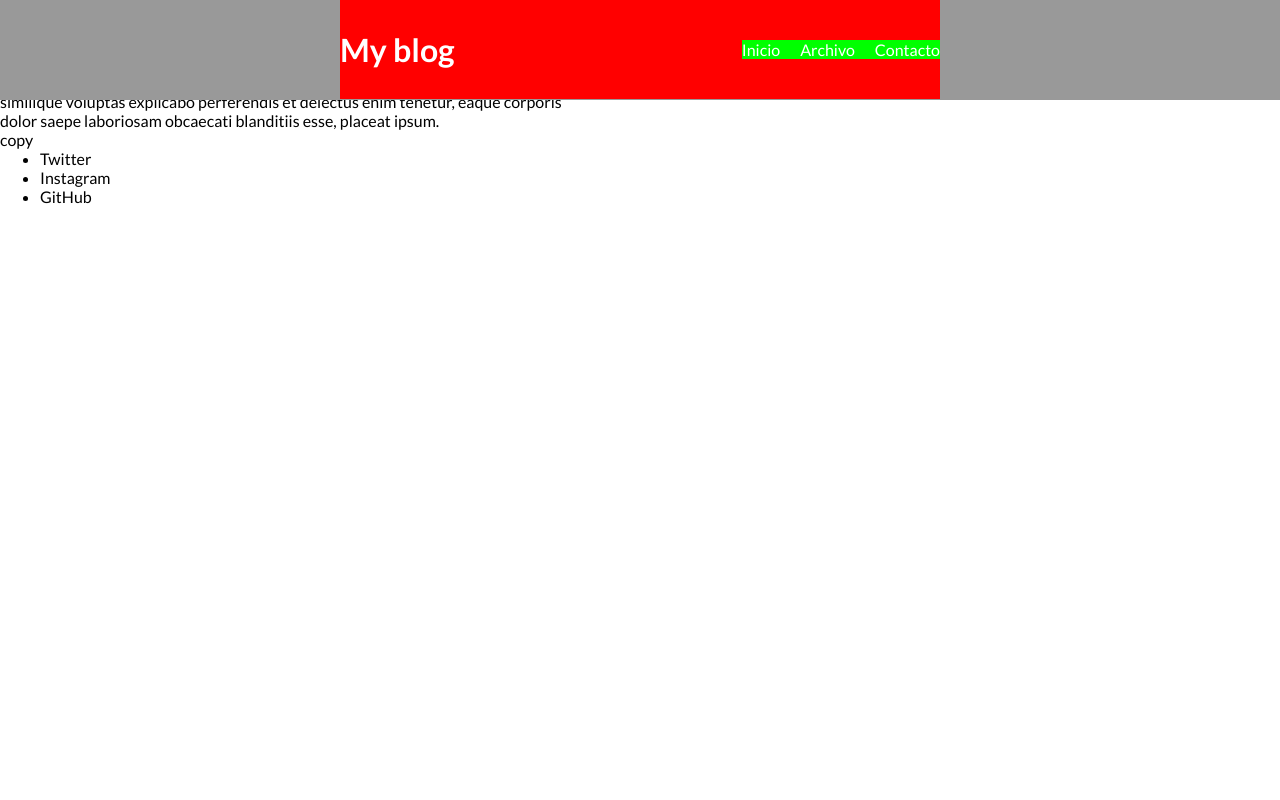
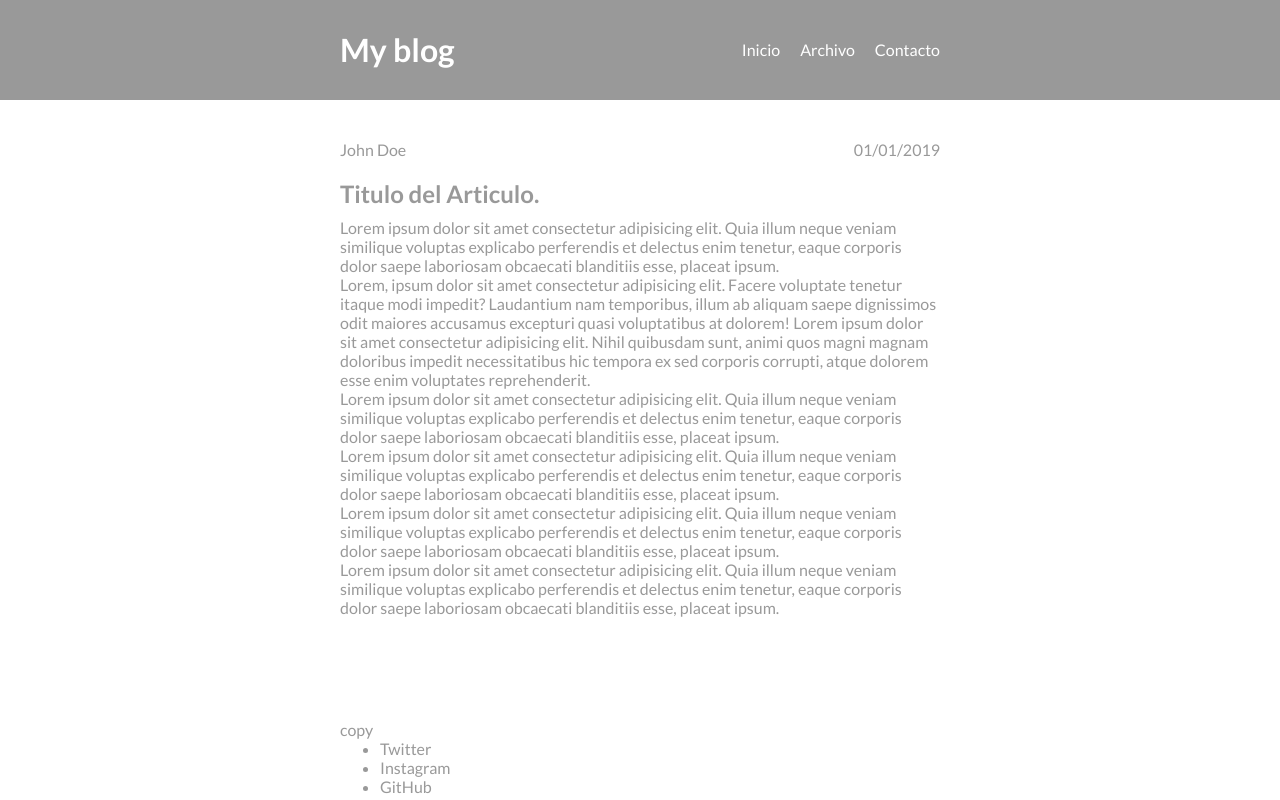
Before and after one commit to EvaMarco/Adalab_Flexbox_Blog-Example, a plain HTML site: page index.html in a window 1280 px wide. Drawn offline with Linux system fonts and the light colour scheme.

Commit message:
main styles ready

```diff
--- a/Style/style.css
+++ b/Style/style.css
@@ -1,50 +1,84 @@
-*{
-    margin:0;
-
+* {
+  margin: 0;
 }
-.page{
-    font-family:  'Lato', sans-serif;
+.page {
+  font-family: "Lato", sans-serif;
   font-size: 16px;
+  color: #999999;
 }
-.container{
+.container {
   max-width: 600px;
-
+  margin: 0 auto;
 }
 
-.header__page{
-    position:fixed;
-    top:0;
-    left:0;
+/*HEADER CSS*/
+
+.header__page {
+  position: fixed;
+  top: 0;
+  left: 0;
   width: 100vw;
   height: 100px;
-    color:#fff;
+  color: #fff;
   background-color: #999999;
   text-align: center;
+  z-index: 1;
+  margin-bottom: 20px;
 }
-.header__page .container{
-    display:flex;
-    background-color: red;
+.header__page .container {
+  display: flex;
   margin: auto;
   align-items: center;
   justify-content: space-between;
 }
-.header__title{
-    width:50vw;
+.header__title {
+  width: 50vw;
   text-align: left;
-    margin:30px 0;
+  margin: 30px 0;
 }
-.page__nav{
-    width:50vw;
+.page__nav {
+  width: 50vw;
 }
-.nav__menu{
-    background-color: lime;
+.nav__menu {
   list-style: none;
   padding: 0;
   display: flex;
 }
-.menu__item{
+.menu__item {
   margin-right: 20px;
 }
-.menu__item:last-child{
+.menu__item:last-child {
   margin-right: 0;
 }
+.menu__link {
+  text-decoration: none;
+  color: #fff;
+}
+
+/* MAIN CSS */
+
+.anchor {
+  height: 120px;
+  width: 100vw;
+  position: relative;
+  top: 0px;
+  left: 0;
+}
+.main__page {
+  text-align: center;
+  position: relative;
+  height: 90vh;
+}
+.page__article {
+  margin: auto;
+  text-align: left;
+}
+
+.article__header {
+  display: flex;
+  justify-content: space-between;
+  margin: 20px 0;
+}
+.article__title {
+  margin: 10px 0;
+}
--- a/index.html
+++ b/index.html
@@ -1,12 +1,15 @@
 <!DOCTYPE html>
 <html lang="es">
   <head>
-    <meta charset="UTF-8">
-    <meta name="viewport" content="width=device-width, initial-scale=1.0">
-    <meta http-equiv="X-UA-Compatible" content="ie=edge">
+    <meta charset="UTF-8" />
+    <meta name="viewport" content="width=device-width, initial-scale=1.0" />
+    <meta http-equiv="X-UA-Compatible" content="ie=edge" />
     <title>Ejercicio 8 Tema 4</title>
-    <link href="https://fonts.googleapis.com/css?family=Lato:400,700&display=swap" rel="stylesheet">
-    <link rel="stylesheet" href="Style/style.css">
+    <link
+      href="https://fonts.googleapis.com/css?family=Lato:400,700&display=swap"
+      rel="stylesheet"
+    />
+    <link rel="stylesheet" href="Style/style.css" />
   </head>
   <body class="page">
     <header class="header__page">
@@ -14,32 +17,76 @@
         <h1 class="header__title">My blog</h1>
         <nav class="page__navigator">
           <ul class="nav__menu">
-                    <li class="menu__item">Inicio</li>
-                    <li class="menu__item">Archivo</li>
-                    <li class="menu__item">Contacto</li>
+            <li class="menu__item">
+              <a class="menu__link" href="#Inicio">Inicio</a>
+            </li>
+            <li class="menu__item">
+              <a class="menu__link" href="#Archivo">Archivo</a>
+            </li>
+            <li class="menu__item">
+              <a class="menu__link" href="#Contacto">Contacto</a>
+            </li>
           </ul>
         </nav>
       </div>
     </header>
     <main class="main__page">
+      <div class="anchor"></div>
       <div class="container">
-            <article>
+        <article class="page__article">
+          <div class="article__header">
+            <p class="author__title">John Doe</p>
+            <p class="date">01/01/2019</p>
+          </div>
           <h2 class="article__title">Titulo del Articulo.</h2>
-                <h3 class="author__title">John Doe</h3>
-                <h3 class="date">01/01/2019</h3>
           <p class="text">
-                    Lorem ipsum dolor sit amet consectetur adipisicing elit. Quia illum neque veniam similique voluptas explicabo perferendis et delectus enim tenetur, eaque corporis dolor saepe laboriosam obcaecati blanditiis esse, placeat ipsum.
+            Lorem ipsum dolor sit amet consectetur adipisicing elit. Quia illum
+            neque veniam similique voluptas explicabo perferendis et delectus
+            enim tenetur, eaque corporis dolor saepe laboriosam obcaecati
+            blanditiis esse, placeat ipsum.
+          </p>
+          <p class="text">
+            Lorem, ipsum dolor sit amet consectetur adipisicing elit. Facere
+            voluptate tenetur itaque modi impedit? Laudantium nam temporibus,
+            illum ab aliquam saepe dignissimos odit maiores accusamus excepturi
+            quasi voluptatibus at dolorem! Lorem ipsum dolor sit amet consectetur adipisicing elit. Nihil quibusdam sunt, animi quos magni magnam doloribus impedit necessitatibus hic tempora ex sed corporis corrupti, atque dolorem esse enim voluptates reprehenderit.
+          </p>
+          <p class="text">
+            Lorem ipsum dolor sit amet consectetur adipisicing elit. Quia illum
+            neque veniam similique voluptas explicabo perferendis et delectus
+            enim tenetur, eaque corporis dolor saepe laboriosam obcaecati
+            blanditiis esse, placeat ipsum.
+          </p>
+          <p class="text">
+            Lorem ipsum dolor sit amet consectetur adipisicing elit. Quia illum
+            neque veniam similique voluptas explicabo perferendis et delectus
+            enim tenetur, eaque corporis dolor saepe laboriosam obcaecati
+            blanditiis esse, placeat ipsum.
+          </p>
+          <p class="text">
+            Lorem ipsum dolor sit amet consectetur adipisicing elit. Quia illum
+            neque veniam similique voluptas explicabo perferendis et delectus
+            enim tenetur, eaque corporis dolor saepe laboriosam obcaecati
+            blanditiis esse, placeat ipsum.
+          </p>
+          <p class="text">
+            Lorem ipsum dolor sit amet consectetur adipisicing elit. Quia illum
+            neque veniam similique voluptas explicabo perferendis et delectus
+            enim tenetur, eaque corporis dolor saepe laboriosam obcaecati
+            blanditiis esse, placeat ipsum.
           </p>
         </article>
       </div>
     </main>
     <footer class="page__footer">
+      <div class="container">
         copy
         <ul class="footer_list">
           <li class="footer__items">Twitter</li>
           <li class="footer__items">Instagram</li>
           <li class="footer__items">GitHub</li>
         </ul>
+      </div>
     </footer>
   </body>
 </html>
```
Lines whose indentation alone changed are shown as unchanged.
